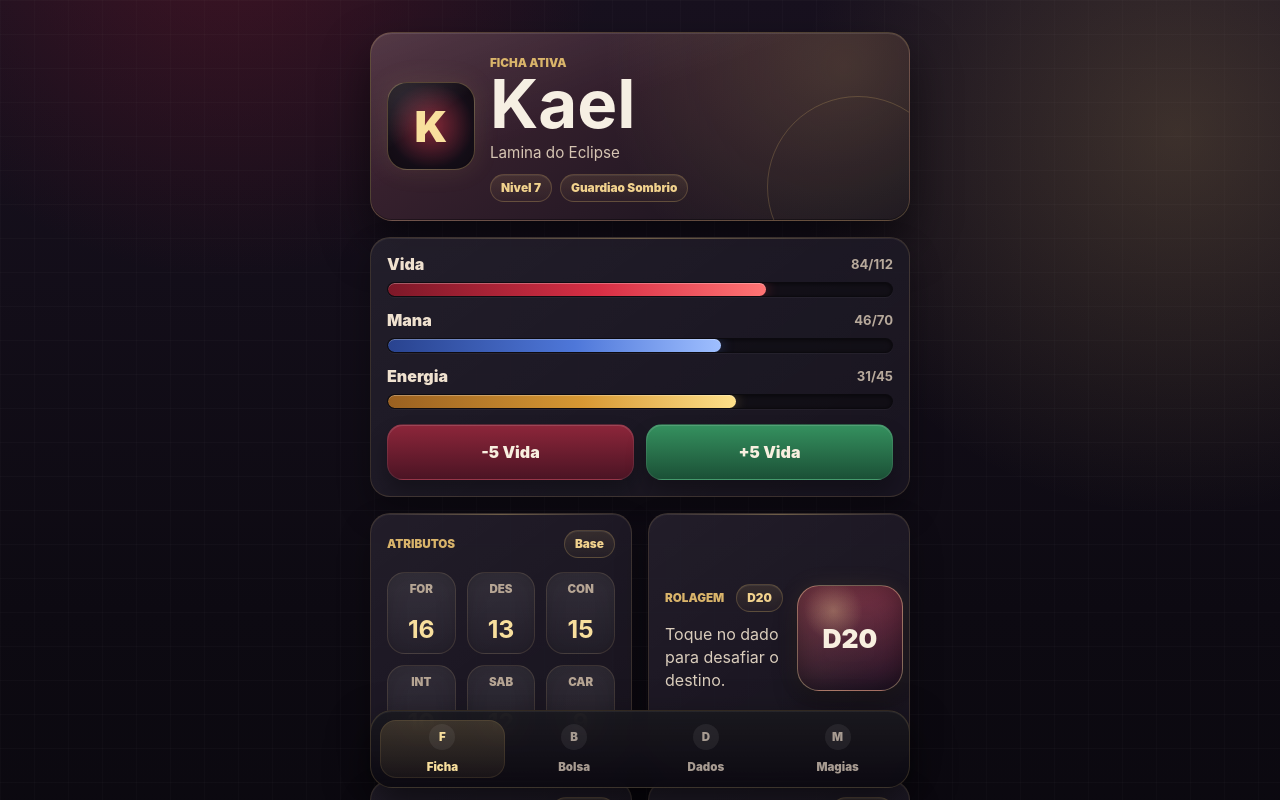
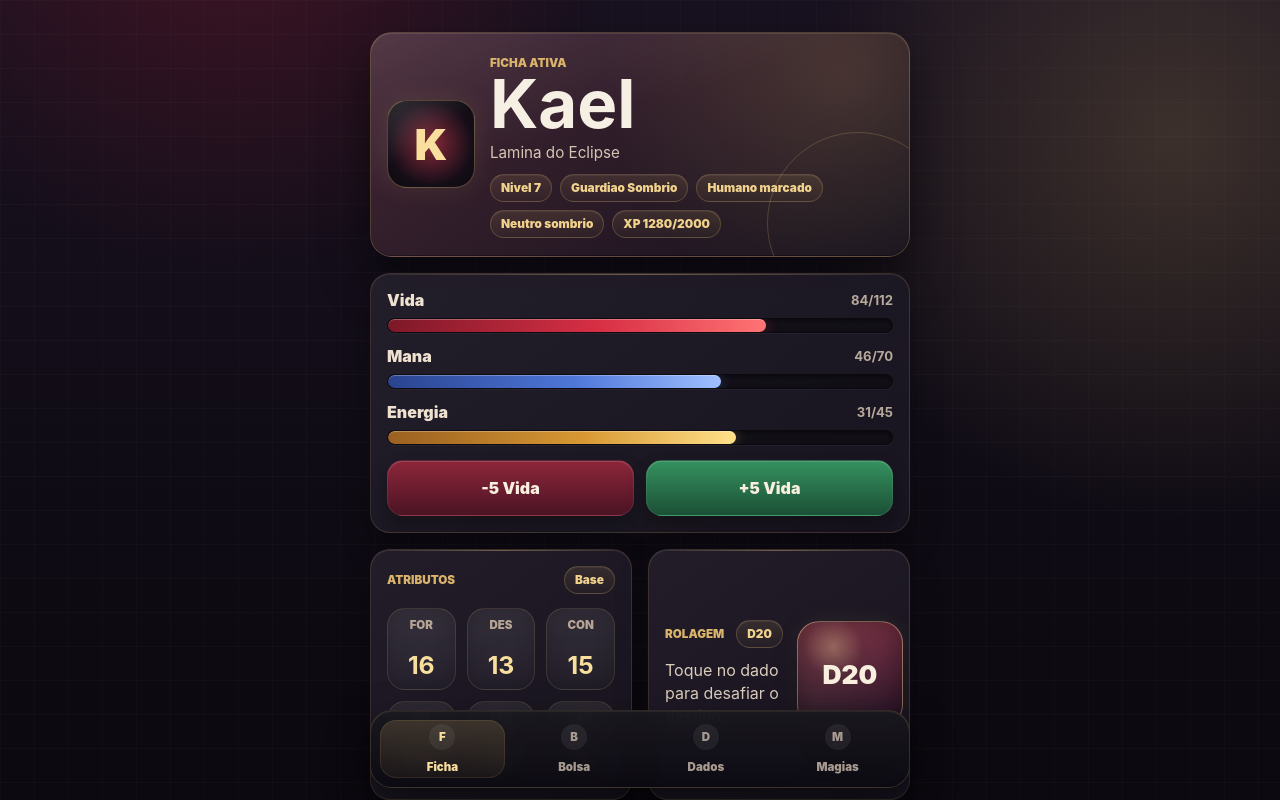
Before and after one commit to FernandoProjetosGitHub/RPG, a React (Vite) app: page / in a window 1280 px wide. Shown: the top 800 px of the page. Built offline with nearby package versions, Linux system fonts and the light colour scheme.

Commit message:
refactor: move character mock data

```diff
--- a/src/App.jsx
+++ b/src/App.jsx
@@ -7,38 +7,7 @@ import DiceRoller from './components/DiceRoller.jsx'
 import Inventory from './components/Inventory.jsx'
 import QuickActions from './components/QuickActions.jsx'
 import StatBar from './components/StatBar.jsx'
-
-const character = {
-  name: 'Kael',
-  title: 'Lamina do Eclipse',
-  level: 7,
-  className: 'Guardiao Sombrio',
-  portrait: 'K',
-  stats: {
-    health: { label: 'Vida', current: 84, max: 112, tone: 'health' },
-    mana: { label: 'Mana', current: 46, max: 70, tone: 'mana' },
-    energy: { label: 'Energia', current: 31, max: 45, tone: 'energy' },
-  },
-  attributes: [
-    { label: 'FOR', value: 16 },
-    { label: 'DES', value: 13 },
-    { label: 'CON', value: 15 },
-    { label: 'INT', value: 10 },
-    { label: 'SAB', value: 12 },
-    { label: 'CAR', value: 9 },
-  ],
-  inventory: [
-    { name: 'Espada de obsidiana', detail: '+2 dano sombrio' },
-    { name: 'Capa rasgada', detail: 'Furtividade +1' },
-    { name: 'Pocao rubra', detail: 'Cura 2D6' },
-    { name: 'Selo antigo', detail: 'Chave ritual' },
-  ],
-  abilities: [
-    { name: 'Golpe do Eclipse', cost: '8 mana', detail: 'Ataque pesado contra um alvo.' },
-    { name: 'Passo Umbral', cost: '5 energia', detail: 'Move sem provocar ataques.' },
-    { name: 'Juramento da Cinza', cost: '1 cena', detail: 'Reduz dano recebido pela metade.' },
-  ],
-}
+import character from './data/mockCharacter.js'
 
 function getRollMessage(value) {
   if (value === 20) return 'Critico! Kael rasga a noite com precisao lendaria.'
--- a/src/components/CharacterHeader.jsx
+++ b/src/components/CharacterHeader.jsx
@@ -11,6 +11,11 @@ export default function CharacterHeader({ character }) {
         <div className="character-tags">
           <span>Nivel {character.level}</span>
           <span>{character.className}</span>
+          <span>{character.race}</span>
+          <span>{character.alignment}</span>
+          <span>
+            XP {character.xp.current}/{character.xp.total}
+          </span>
         </div>
       </div>
     </header>
--- /dev/null
+++ b/src/data/mockCharacter.js
@@ -0,0 +1,39 @@
+const mockCharacter = {
+  name: 'Kael',
+  title: 'Lamina do Eclipse',
+  race: 'Humano marcado',
+  alignment: 'Neutro sombrio',
+  level: 7,
+  className: 'Guardiao Sombrio',
+  portrait: 'K',
+  xp: {
+    current: 1280,
+    total: 2000,
+  },
+  stats: {
+    health: { label: 'Vida', current: 84, max: 112, tone: 'health' },
+    mana: { label: 'Mana', current: 46, max: 70, tone: 'mana' },
+    energy: { label: 'Energia', current: 31, max: 45, tone: 'energy' },
+  },
+  attributes: [
+    { label: 'FOR', value: 16 },
+    { label: 'DES', value: 13 },
+    { label: 'CON', value: 15 },
+    { label: 'INT', value: 10 },
+    { label: 'SAB', value: 12 },
+    { label: 'CAR', value: 9 },
+  ],
+  inventory: [
+    { name: 'Espada de obsidiana', detail: '+2 dano sombrio' },
+    { name: 'Capa rasgada', detail: 'Furtividade +1' },
+    { name: 'Pocao rubra', detail: 'Cura 2D6' },
+    { name: 'Selo antigo', detail: 'Chave ritual' },
+  ],
+  abilities: [
+    { name: 'Golpe do Eclipse', cost: '8 mana', detail: 'Ataque pesado contra um alvo.' },
+    { name: 'Passo Umbral', cost: '5 energia', detail: 'Move sem provocar ataques.' },
+    { name: 'Juramento da Cinza', cost: '1 cena', detail: 'Reduz dano recebido pela metade.' },
+  ],
+}
+
+export default mockCharacter
```
